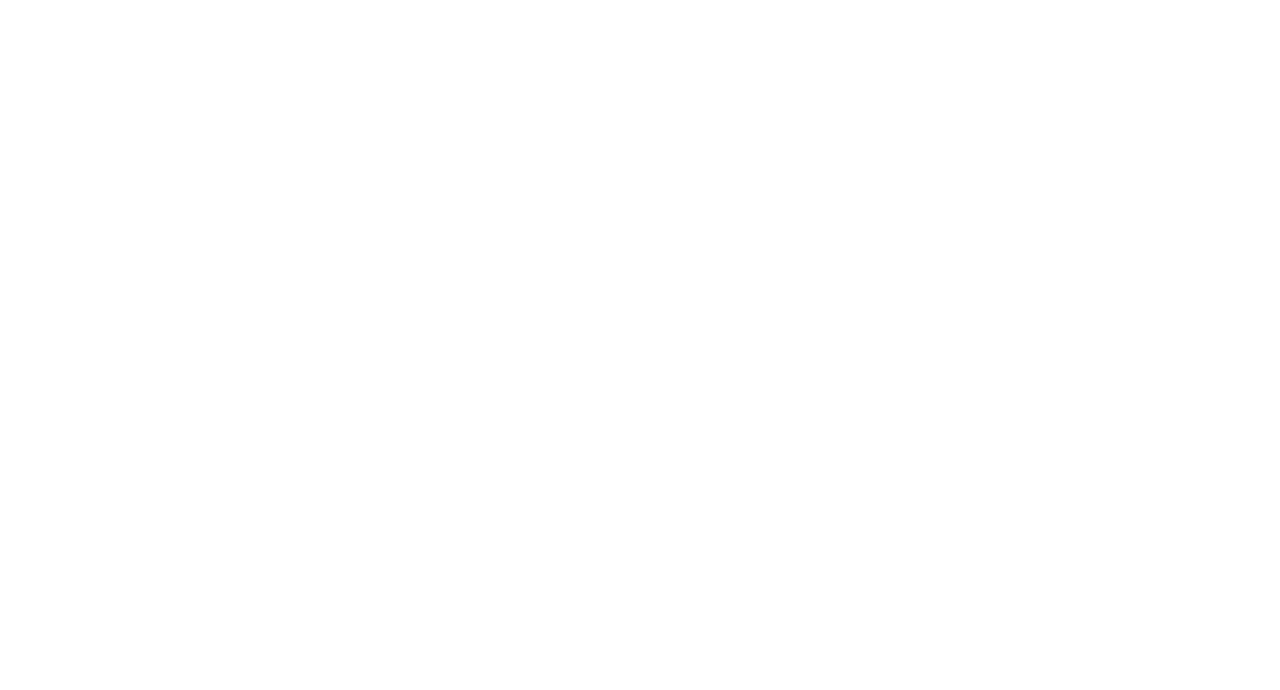
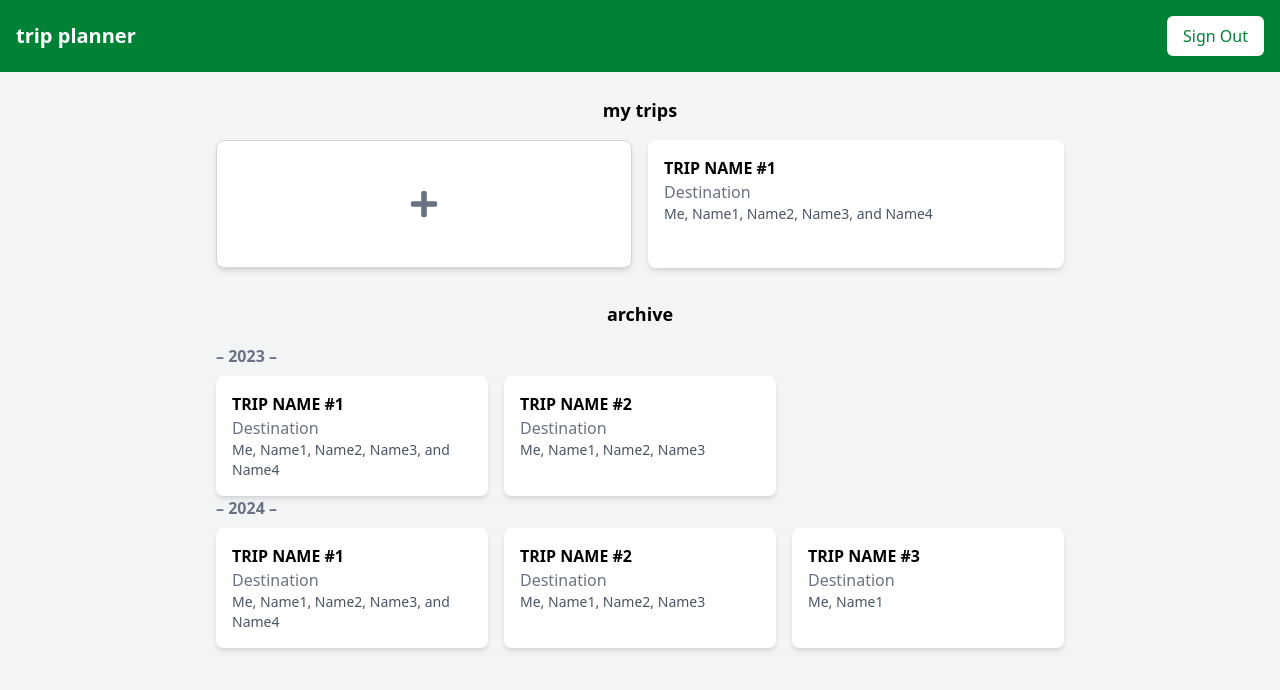
Before and after one commit to ashleybhandari/trip-planner, a React (Vite) app in the folder client/: page /dashboard in a window 1280 px wide. Before the commit this address had no page. Shown: the top 690 px of the page. Built offline with nearby package versions, Linux system fonts and the light colour scheme.

Commit message:
Integrated dashboard page for group trip planner

```diff
--- a/client/src/App.tsx
+++ b/client/src/App.tsx
@@ -9,6 +9,7 @@
 import TripLayoutView from "@/components/layout/TripLayout";
 import ProtectedRoute from "@/components/auth/ProtectedRoute";
 import AuthCallbackView from "@/views/AuthCallbackView";
+import DashboardView from "./views/DashboardView";
 
 function App() {
   return (
@@ -18,6 +19,7 @@
         <Route path="/auth/callback" element={<AuthCallbackView />} />
         <Route element={<ProtectedRoute />}>
         {/* add all protected routes here */}
+        <Route path="dashboard" element={<DashboardView />} />
         <Route path="trip/:tripId" element={<TripLayoutView />}>
           <Route path="summary" element={<MyTripView />} />
           <Route path="itinerary" element={<ItineraryView />} />
--- a/client/src/components/auth/ProtectedRoute.tsx
+++ b/client/src/components/auth/ProtectedRoute.tsx
@@ -1,31 +1,32 @@
 import { Navigate, Outlet } from "react-router";
-import {jwtDecode} from "jwt-decode";
+// import {jwtDecode} from "jwt-decode";
 
 
-interface DecodedToken{
-    exp:number;
-}
+// interface DecodedToken{
+//     exp:number;
+// }
 
 export default function ProtectedRoute(){
-    const token= localStorage.getItem("token");
-    if (!token)
-    {
-        return <Navigate to="/" replace/>;
-    }
-    try{
-        const decoded: DecodedToken= jwtDecode(token);
-        if (Date.now()>= decoded.exp*1000)
-        {
-            localStorage.removeItem("token");
-            return <Navigate to="/" replace/>;
+    return <Outlet/>;
+    // const token= localStorage.getItem("token");
+    // if (!token)
+    // {
+    //     return <Navigate to="/" replace/>;
+    // }
+    // try{
+    //     const decoded: DecodedToken= jwtDecode(token);
+    //     if (Date.now()>= decoded.exp*1000)
+    //     {
+    //         localStorage.removeItem("token");
+    //         return <Navigate to="/" replace/>;
 
-        }
-        return <Outlet/>;
+    //     }
+    //     return <Outlet/>;
 
-    }
-    catch{
-        localStorage.removeItem("token");
-        return <Navigate to="/" replace/>;
-    }
+    // }
+    // catch{
+    //     localStorage.removeItem("token");
+    //     return <Navigate to="/" replace/>;
+    // }
 
 }
--- /dev/null
+++ b/client/src/views/DashboardView.tsx
@@ -0,0 +1,69 @@
+import { FaPlus } from "react-icons/fa";
+
+const DashboardView = () => {
+  const myTrips = [
+    { name: "TRIP NAME #1", destination: "Destination", members: "Me, Name1, Name2, Name3, and Name4" },
+  ];
+
+  const archivedTrips = {
+    2024: [
+      { name: "TRIP NAME #1", destination: "Destination", members: "Me, Name1, Name2, Name3, and Name4" },
+      { name: "TRIP NAME #2", destination: "Destination", members: "Me, Name1, Name2, Name3" },
+      { name: "TRIP NAME #3", destination: "Destination", members: "Me, Name1" },
+    ],
+    2023: [
+      { name: "TRIP NAME #1", destination: "Destination", members: "Me, Name1, Name2, Name3, and Name4" },
+      { name: "TRIP NAME #2", destination: "Destination", members: "Me, Name1, Name2, Name3" },
+    ],
+  };
+
+  return (
+    <div className="bg-gray-100 min-h-screen">
+      {/* Navigation Bar */}
+      <nav className="bg-green-700 text-white p-4 flex justify-between items-center">
+        <h1 className="text-xl font-bold">trip planner</h1>
+        <button className="bg-white text-green-700 px-4 py-2 rounded-md">Sign Out</button>
+      </nav>
+
+      {/* Content Section */}
+      <div className="max-w-4xl mx-auto p-6">
+        {/* My Trips Section */}
+        <h2 className="text-lg font-semibold text-center mb-4">my trips</h2>
+        <div className="grid grid-cols-2 gap-4 justify-center">
+          {/* Create New Trip */}
+          <div className="bg-white shadow-md rounded-lg flex items-center justify-center h-32 border border-gray-300 cursor-pointer">
+            <FaPlus className="text-3xl text-gray-500" />
+          </div>
+
+          {/* Existing Trips */}
+          {myTrips.map((trip, index) => (
+            <div key={index} className="bg-white shadow-md rounded-lg p-4">
+              <h3 className="text-md font-bold">{trip.name}</h3>
+              <p className="text-gray-500">{trip.destination}</p>
+              <p className="text-gray-600 text-sm">{trip.members}</p>
+            </div>
+          ))}
+        </div>
+
+        {/* Archive Section */}
+        <h2 className="text-lg font-semibold text-center mt-8 mb-4">archive</h2>
+        {Object.entries(archivedTrips).map(([year, trips]) => (
+          <div key={year}>
+            <h3 className="text-gray-500 font-semibold mb-2">– {year} –</h3>
+            <div className="grid grid-cols-3 gap-4">
+              {trips.map((trip, index) => (
+                <div key={index} className="bg-white shadow-md rounded-lg p-4">
+                  <h3 className="text-md font-bold">{trip.name}</h3>
+                  <p className="text-gray-500">{trip.destination}</p>
+                  <p className="text-gray-600 text-sm">{trip.members}</p>
+                </div>
+              ))}
+            </div>
+          </div>
+        ))}
+      </div>
+    </div>
+  );
+};
+
+export default DashboardView;
```
Also changed, not shown: client/package.json (+9 -3 lines), 1 other file (tests, documents, lock files or other folders).
